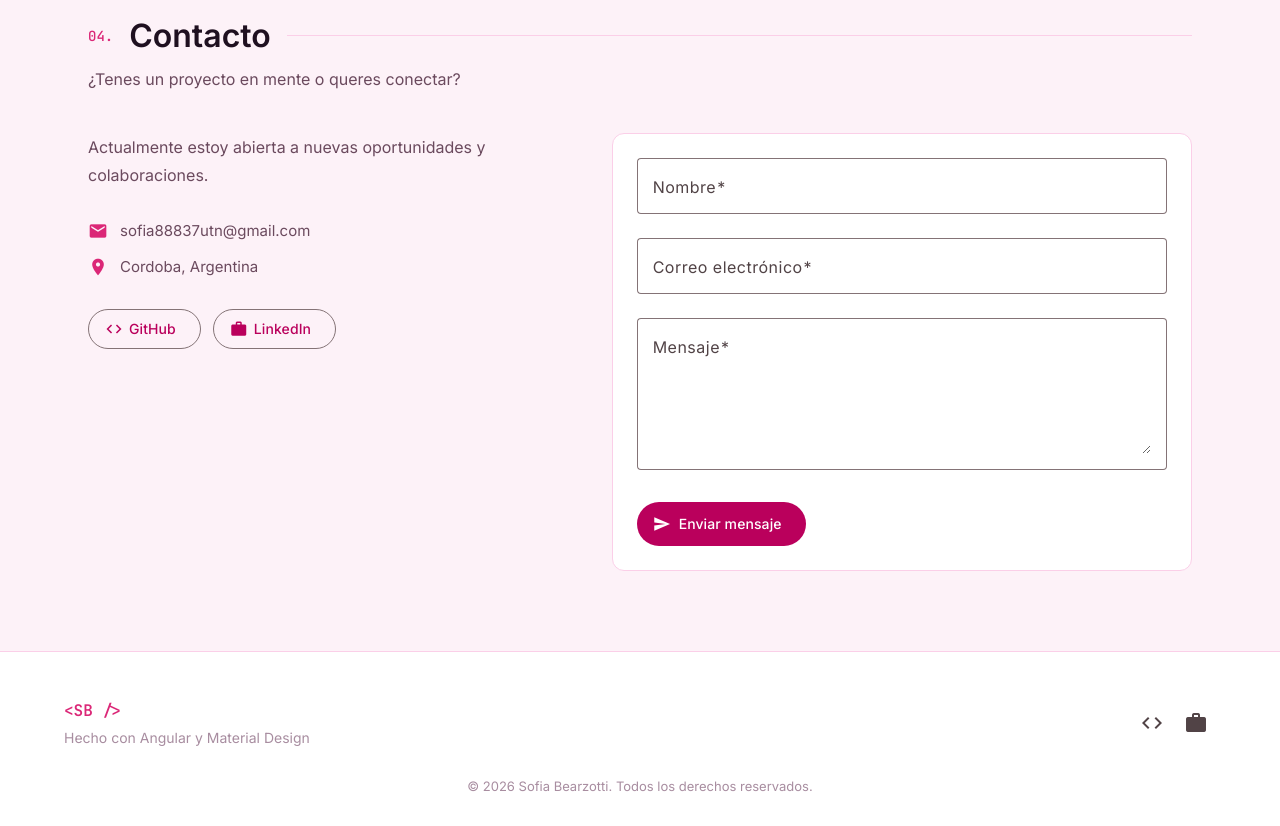
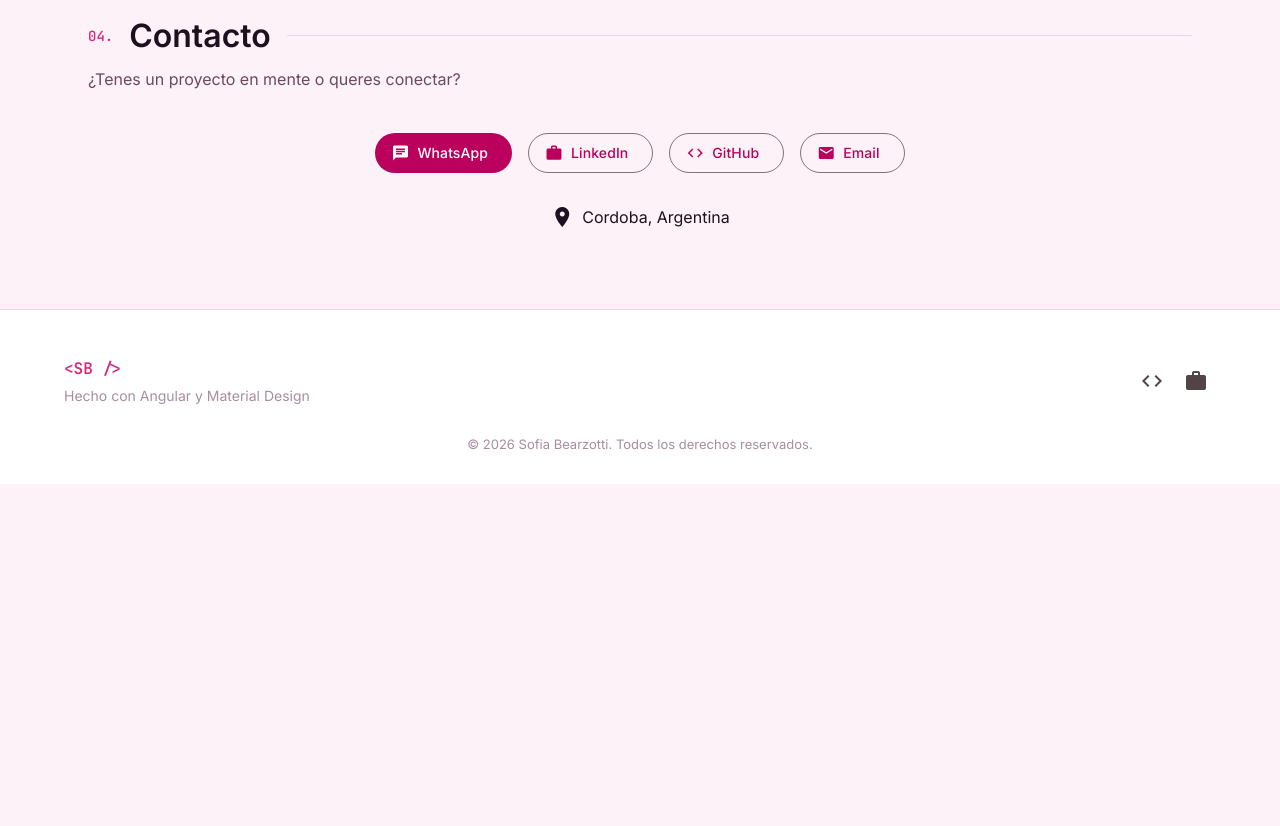
Before and after one commit to sofibear01/portfolio, an Angular app: page / in a window 1280 px wide. Shown: the part 3260-4086 px from the top of the page. After the commit the page ends 3744 px from the top, so only its background shows below. Built offline with nearby package versions, Linux system fonts and the light colour scheme.

Commit message:
correccion contacto

```diff
--- a/src/app/core/data/portfolio.data.ts
+++ b/src/app/core/data/portfolio.data.ts
@@ -22,6 +22,7 @@ export interface SocialLink {
 
 export const PORTFOLIO_STATIC = {
   name: 'Sofia Bearzotti',
+  whatsapp: '5493564358071',
   email: 'sofia88837utn@gmail.com',
   highlights: ['Angular', 'TypeScript', 'Node.js'],
   skills: [
--- a/src/app/core/i18n/portfolio.i18n.ts
+++ b/src/app/core/i18n/portfolio.i18n.ts
@@ -171,7 +171,7 @@ export const PORTFOLIO_I18N: Record<Language, PortfolioTranslations> = {
       title: 'Contacto',
       subtitle: '¿Tenes un proyecto en mente o queres conectar?',
       intro:
-        'Actualmente estoy abierta a nuevas oportunidades y colaboraciones.',
+        '',
       form: {
         name: 'Nombre',
         namePlaceholder: 'Tu nombre',
@@ -286,7 +286,7 @@ export const PORTFOLIO_I18N: Record<Language, PortfolioTranslations> = {
       title: 'Contact',
       subtitle: 'Have a project in mind or want to connect? Send me a message.',
       intro:
-        "I'm currently open to new opportunities and collaborations.",
+        "",
       form: {
         name: 'Name',
         namePlaceholder: 'Your name',
--- a/src/app/sections/contact/contact.html
+++ b/src/app/sections/contact/contact.html
@@ -5,87 +5,55 @@
     [subtitle]="languageService.t().contact.subtitle"
   />
 
-  <div class="contact__grid">
-    <div class="contact__info">
-      <p class="contact__intro">
-        {{ languageService.t().contact.intro }}
-      </p>
+  <div class="contact__content">
+    <p class="contact__intro">
+      {{ languageService.t().contact.intro }}
+    </p>
 
-      <div class="contact__details">
-        <a class="contact__detail" [href]="'mailto:' + static.email">
-          <mat-icon>mail</mat-icon>
-          <span>{{ static.email }}</span>
-        </a>
-        <div class="contact__detail">
-          <mat-icon>location_on</mat-icon>
-          <span>{{ languageService.t().location }}</span>
-        </div>
-      </div>
+    <div class="contact__actions">
+      <a
+        mat-flat-button
+        color="primary"
+        [href]="'https://wa.me/' + static.whatsapp"
+        target="_blank"
+        rel="noopener noreferrer"
+      >
+        <mat-icon>chat</mat-icon>
+        WhatsApp
+      </a>
 
-      <div class="contact__social">
-        @for (link of socialLinks(); track link.key) {
-          <a
-            mat-stroked-button
-            [href]="link.url"
-            target="_blank"
-            rel="noopener noreferrer"
-          >
-            <mat-icon>{{ link.icon }}</mat-icon>
-            {{ link.label }}
-          </a>
-        }
-      </div>
+      <a
+        mat-stroked-button
+        href="https://www.linkedin.com/in/sofia-bearzotti-2a86b424b/"
+        target="_blank"
+        rel="noopener noreferrer"
+      >
+        <mat-icon>work</mat-icon>
+        LinkedIn
+      </a>
+
+      <a
+        mat-stroked-button
+        href="https://github.com/sofibear01"
+        target="_blank"
+        rel="noopener noreferrer"
+      >
+        <mat-icon>code</mat-icon>
+        GitHub
+      </a>
+
+      <a
+        mat-stroked-button
+        [href]="'mailto:' + static.email"
+      >
+        <mat-icon>mail</mat-icon>
+        Email
+      </a>
     </div>
 
-    <form class="contact__form" [formGroup]="form" (ngSubmit)="onSubmit()">
-      <mat-form-field appearance="outline">
-        <mat-label>{{ languageService.t().contact.form.name }}</mat-label>
-        <input
-          matInput
-          formControlName="name"
-          [placeholder]="languageService.t().contact.form.namePlaceholder"
-        />
-        @if (form.controls.name.hasError('required') && form.controls.name.touched) {
-          <mat-error>{{ languageService.t().contact.form.nameRequired }}</mat-error>
-        }
-      </mat-form-field>
-
-      <mat-form-field appearance="outline">
-        <mat-label>{{ languageService.t().contact.form.email }}</mat-label>
-        <input
-          matInput
-          type="email"
-          formControlName="email"
-          [placeholder]="languageService.t().contact.form.emailPlaceholder"
-        />
-        @if (form.controls.email.hasError('email') && form.controls.email.touched) {
-          <mat-error>{{ languageService.t().contact.form.emailInvalid }}</mat-error>
-        }
-      </mat-form-field>
-
-      <mat-form-field appearance="outline" class="contact__message">
-        <mat-label>{{ languageService.t().contact.form.message }}</mat-label>
-        <textarea
-          matInput
-          formControlName="message"
-          rows="5"
-          [placeholder]="languageService.t().contact.form.messagePlaceholder"
-        ></textarea>
-        @if (form.controls.message.hasError('minlength') && form.controls.message.touched) {
-          <mat-error>{{ languageService.t().contact.form.messageMinLength }}</mat-error>
-        }
-      </mat-form-field>
-
-      <button
-        mat-flat-button
-        color="primary"
-        type="submit"
-        class="contact__submit"
-        [disabled]="submitted()"
-      >
-        <mat-icon>send</mat-icon>
-        {{ languageService.t().contact.form.submit }}
-      </button>
-    </form>
+    <div class="contact__location">
+      <mat-icon>location_on</mat-icon>
+      <span>{{ languageService.t().location }}</span>
+    </div>
   </div>
 </section>
--- a/src/app/sections/contact/contact.scss
+++ b/src/app/sections/contact/contact.scss
@@ -1,88 +1,24 @@
-.contact__grid {
-  display: grid;
-  gap: 2.5rem;
-
-  @media (min-width: 768px) {
-    grid-template-columns: 1fr 1.2fr;
-    align-items: start;
-  }
+.contact__content {
+  max-width: 700px;
+  margin: 0 auto;
+  text-align: center;
 }
 
 .contact__intro {
-  color: var(--text-secondary);
-  line-height: 1.75;
-  margin: 0 0 2rem;
-}
-
-.contact__details {
-  display: flex;
-  flex-direction: column;
-  gap: 1rem;
   margin-bottom: 2rem;
 }
 
-.contact__detail {
+.contact__actions {
+  display: flex;
+  flex-wrap: wrap;
+  justify-content: center;
+  gap: 1rem;
+}
+
+.contact__location {
   display: flex;
   align-items: center;
-  gap: 0.75rem;
-  color: var(--text-secondary);
-  text-decoration: none;
-  font-size: 0.9375rem;
-  transition: color 0.2s ease;
-
-  mat-icon {
-    color: var(--accent);
-    font-size: 1.25rem;
-    width: 1.25rem;
-    height: 1.25rem;
-  }
-
-  &:hover {
-    color: var(--accent);
-  }
+  justify-content: center;
+  gap: .5rem;
+  margin-top: 2rem;
 }
-
-.contact__social {
-  display: flex;
-  flex-wrap: wrap;
-  gap: 0.75rem;
-
-  a mat-icon {
-    margin-right: 0.375rem;
-    font-size: 1.125rem;
-    width: 1.125rem;
-    height: 1.125rem;
-  }
-}
-
-.contact__form {
-  display: flex;
-  flex-direction: column;
-  gap: 0.25rem;
-  padding: 1.5rem;
-  border-radius: 0.75rem;
-  background: var(--surface-elevated);
-  border: 1px solid var(--border);
-}
-
-.contact__message {
-  width: 100%;
-}
-
-.contact__submit {
-  align-self: flex-start;
-  margin-top: 0.5rem;
-  height: 2.75rem !important;
-  padding: 0 1.5rem !important;
-
-  mat-icon {
-    margin-right: 0.5rem;
-    font-size: 1.125rem;
-    width: 1.125rem;
-    height: 1.125rem;
-  }
-}
-
-:host ::ng-deep .contact__form .mat-mdc-form-field {
-  width: 100%;
-}
--- a/src/app/sections/contact/contact.ts
+++ b/src/app/sections/contact/contact.ts
@@ -1,10 +1,6 @@
-import { Component, inject, signal, computed } from '@angular/core';
-import { FormBuilder, ReactiveFormsModule, Validators } from '@angular/forms';
-import { MatFormFieldModule } from '@angular/material/form-field';
-import { MatInputModule } from '@angular/material/input';
+import { Component, inject } from '@angular/core';
 import { MatButtonModule } from '@angular/material/button';
 import { MatIconModule } from '@angular/material/icon';
-import { MatSnackBar, MatSnackBarModule } from '@angular/material/snack-bar';
 import { SectionHeading } from '../../shared/section-heading/section-heading';
 import { LanguageService } from '../../core/i18n/language.service';
 import { PORTFOLIO_STATIC } from '../../core/data/portfolio.data';
@@ -12,53 +8,14 @@ import { PORTFOLIO_STATIC } from '../../core/data/portfolio.data';
 @Component({
   selector: 'app-contact',
   imports: [
-    ReactiveFormsModule,
-    MatFormFieldModule,
-    MatInputModule,
     MatButtonModule,
     MatIconModule,
-    MatSnackBarModule,
     SectionHeading,
   ],
   templateUrl: './contact.html',
   styleUrl: './contact.scss',
 })
 export class Contact {
-  private readonly fb = inject(FormBuilder);
-  private readonly snackBar = inject(MatSnackBar);
-
   protected readonly languageService = inject(LanguageService);
   protected readonly static = PORTFOLIO_STATIC;
-  protected readonly submitted = signal(false);
-
-  protected readonly socialLinks = computed(() => {
-    const labels = this.languageService.t().social;
-    return PORTFOLIO_STATIC.socialLinks.map((link) => ({
-      ...link,
-      label: labels[link.key],
-    }));
-  });
-
-  protected readonly form = this.fb.nonNullable.group({
-    name: ['', [Validators.required, Validators.minLength(2)]],
-    email: ['', [Validators.required, Validators.email]],
-    message: ['', [Validators.required, Validators.minLength(10)]],
-  });
-
-  onSubmit(): void {
-    if (this.form.invalid) {
-      this.form.markAllAsTouched();
-      return;
-    }
-
-    const t = this.languageService.t().contact;
-    this.submitted.set(true);
-    this.snackBar.open(t.successMessage, t.close, {
-      duration: 5000,
-      horizontalPosition: 'center',
-      verticalPosition: 'bottom',
-    });
-    this.form.reset();
-    this.submitted.set(false);
-  }
 }
```
